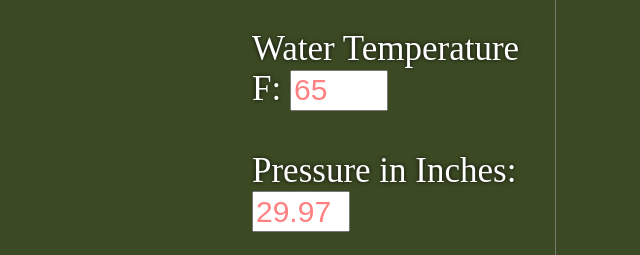
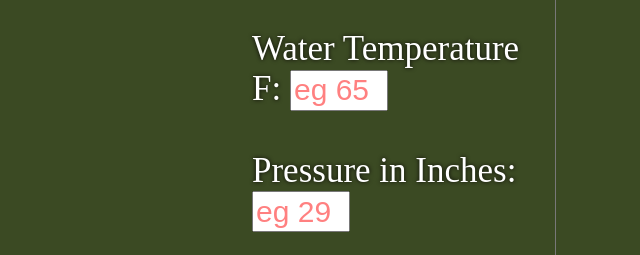
Before and after one commit to EdwardTully/BassFinder, a plain HTML site: page index.html in a window 1280 px wide. Shown: the part 545-800 px from the top of the page, 44-684 px from the left. Drawn offline with Linux system fonts and the light colour scheme.

Commit message:
change wording on placeholder texts

```diff
--- a/index.html
+++ b/index.html
@@ -24,11 +24,11 @@
         <br>
         <br>
         <label for="wattemp">Water Temperature F:</label>
-        <input type="number" id="wattemp" name="wattemp" placeholder="65">
+        <input type="number" id="wattemp" name="wattemp" placeholder="eg 65">
         <br>
         <br>
         <label for="barometric">Pressure in Inches:</label>
-        <input type="number" id="baro" name="baro" placeholder="29.97">
+        <input type="number" id="baro" name="baro" placeholder="eg 29.97">
         <br>
         <br>
         <label for="barochange">Barometric Change:  </label>
```
